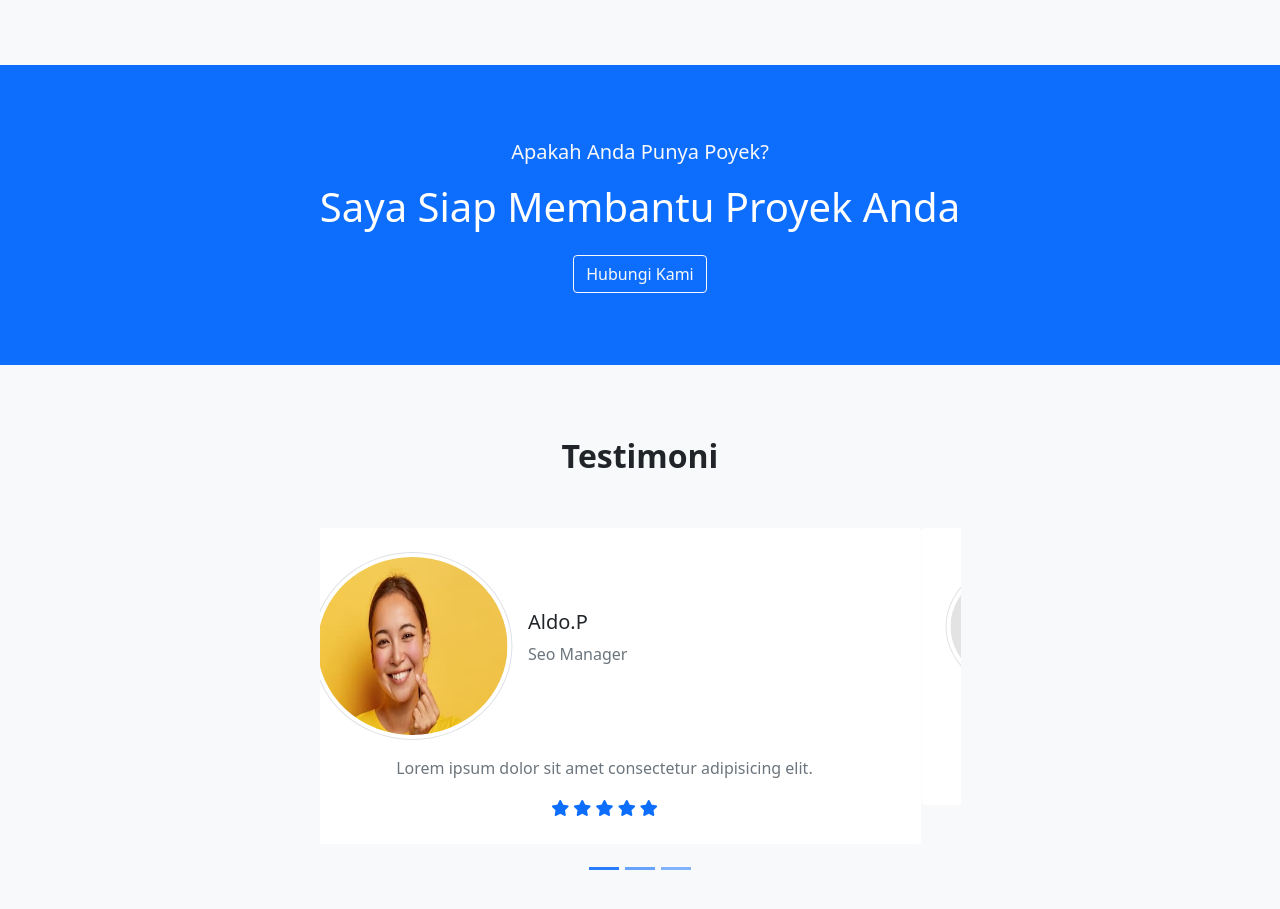
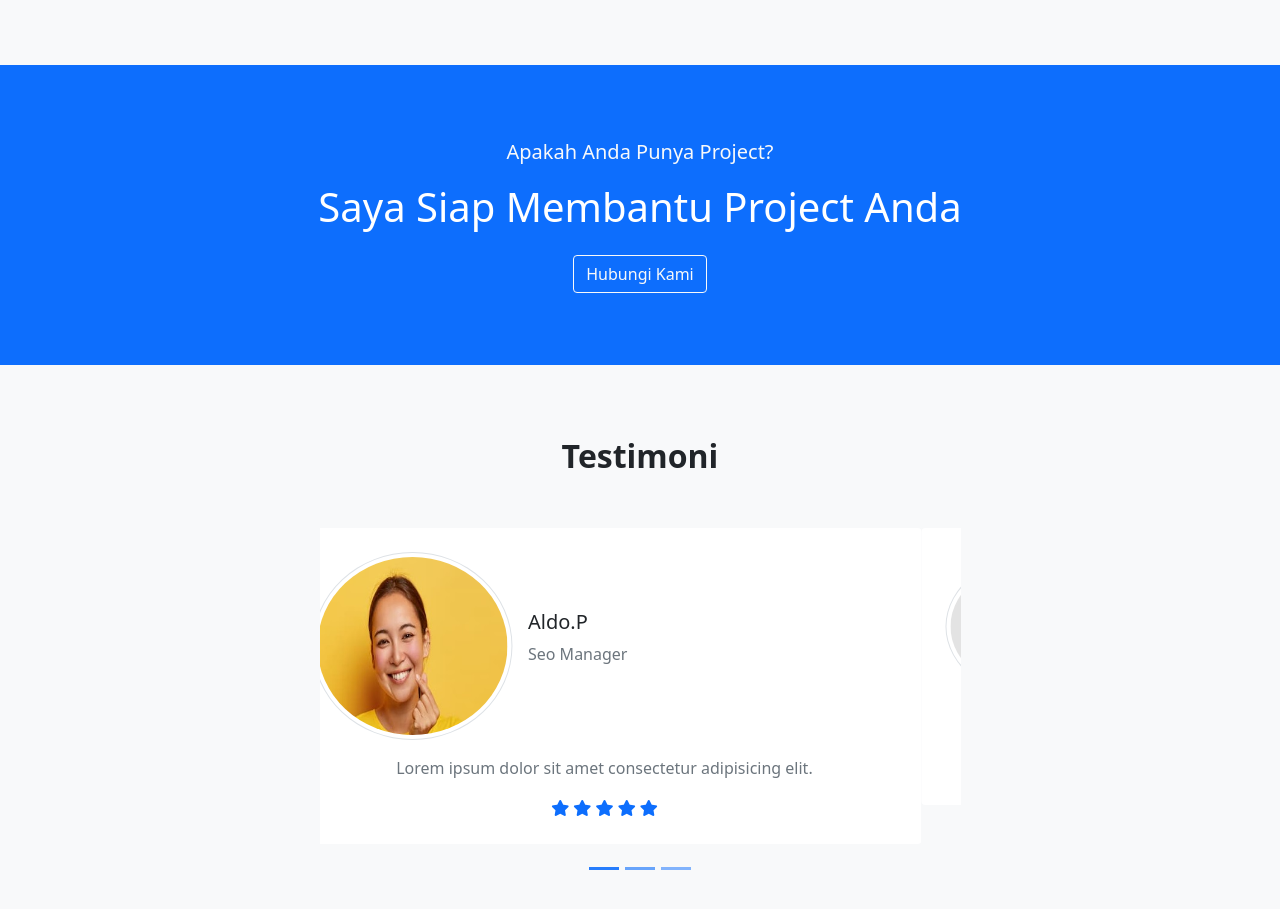
Before and after one commit to chusaini/chus.github.io, a plain HTML site: page index.html in a window 1280 px wide. Shown: the part 2740-3649 px from the top of the page. Drawn offline with nearby package versions, Linux system fonts and the light colour scheme.

Commit message:
ubah project

```diff
--- a/index.html
+++ b/index.html
@@ -243,8 +243,8 @@
       <div class="container-lg py-4">
         <div class="row justify-content-center">
           <div class="col-lg-8 text-center">
-            <p class="text-light fs-5">Apakah Anda Punya Poyek? </p>
-            <h2 class="fs-1 text-white mb-4">Saya Siap Membantu Proyek Anda</h2>
+            <p class="text-light fs-5">Apakah Anda Punya Project? </p>
+            <h2 class="fs-1 text-white mb-4">Saya Siap Membantu Project Anda</h2>
             <a href="#contact" class="btn btn-outline-light">Hubungi Kami</a>
             <!-- outline pda button untuk warna ganda -->
           </div>
```
